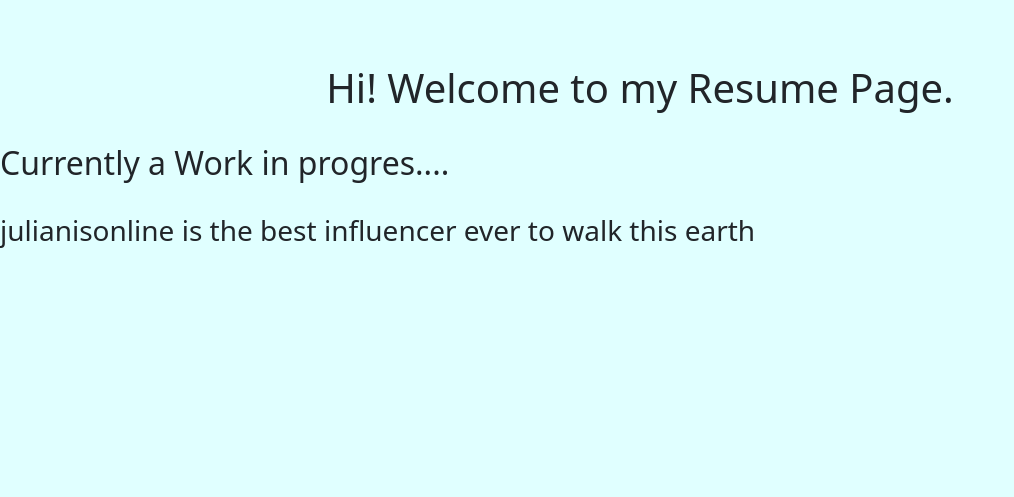
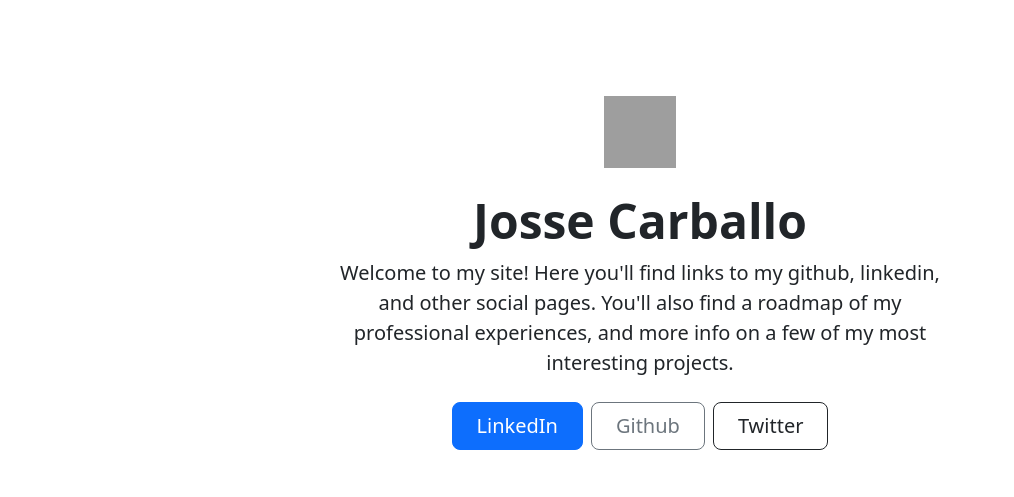
Before and after one commit to notjosse/cloud_functions_resume, a Python web app: template templates/index.html in a window 1280 px wide. Shown: the top 497 px of the page, without its empty margins (0-1014 px from the left). Run offline with Jinja, Linux system fonts and the light colour scheme; the template is opened without the code that fills it, so the values that code supplies are empty; grey boxes are pictures that could not be loaded.

Commit message:
adds bootstap css links and styling

```diff
--- a/templates/index.html
+++ b/templates/index.html
@@ -5,26 +5,78 @@
     <meta name="viewport" content="width=device-width, initial-scale=1">
     <title>Josse Carballo's Resume</title>
     <link href="https://cdn.jsdelivr.net/npm/bootstrap@5.2.0/dist/css/bootstrap.min.css" rel="stylesheet" integrity="sha384-gH2yIJqKdNHPEq0n4Mqa/HGKIhSkIHeL5AyhkYV8i59U5AR6csBvApHHNl/vI1Bx" crossorigin="anonymous">
+
     <style>
-        h1 {
-            text-align: center;
-            padding-top: 5%;
+      .bd-placeholder-img {
+        font-size: 1.125rem;
+        text-anchor: middle;
+        -webkit-user-select: none;
+        -moz-user-select: none;
+        user-select: none;
+      }
+
+      @media (min-width: 768px) {
+        .bd-placeholder-img-lg {
+          font-size: 3.5rem;
         }
+      }
 
-        body {
-            background-color: lightcyan;
-        }
+      .b-example-divider {
+        height: 3rem;
+        background-color: rgba(0, 0, 0, .1);
+        border: solid rgba(0, 0, 0, .15);
+        border-width: 1px 0;
+        box-shadow: inset 0 .5em 1.5em rgba(0, 0, 0, .1), inset 0 .125em .5em rgba(0, 0, 0, .15);
+      }
+
+      .b-example-vr {
+        flex-shrink: 0;
+        width: 1.5rem;
+        height: 100vh;
+      }
+
+      .bi {
+        vertical-align: -.125em;
+        fill: currentColor;
+      }
+
+      .nav-scroller {
+        position: relative;
+        z-index: 2;
+        height: 2.75rem;
+        overflow-y: hidden;
+      }
+
+      .nav-scroller .nav {
+        display: flex;
+        flex-wrap: nowrap;
+        padding-bottom: 1rem;
+        margin-top: -1px;
+        overflow-x: auto;
+        text-align: center;
+        white-space: nowrap;
+        -webkit-overflow-scrolling: touch;
+      }
+
     </style>
   </head>
   <body>
-    <h1>Hi! Welcome to my Resume Page.</h1>
-    <br>
-    <h2>Currently a Work in progres....</h2>
-    <br>
-    <h3> julianisonline is the best influencer ever to walk this earth</h3>
+    <div class="px-4 py-5 my-5 text-center">
+      <img class="d-block mx-auto mb-4" src="https://cdn-icons.flaticon.com/png/512/5405/premium/5405216.png?token=exp=1659312645~hmac=b3bfbf1127c731b8f723caf89052b8e0" title="anonymous icons" alt="" width="72" height="72">
+      <h1 class="display-5 fw-bold">Josse Carballo</h1>
+      <div class="col-lg-6 mx-auto">
+        <p class="lead mb-4">Welcome to my site! Here you'll find links to my github, linkedin, and other social pages. You'll also find a roadmap of my professional experiences, and more info on a few of my most interesting projects. </p>
+        <div class="d-grid gap-2 d-sm-flex justify-content-sm-center">
+          <button type="button" class="btn btn-primary btn-lg px-4 gap-3" onclick="window.location.href='https://www.linkedin.com/in/jossecarballo';">LinkedIn</button>
+          <button type="button" class="btn btn-outline-secondary btn-lg px-4" onclick="window.location.href='https://github.com/notjosse?tab=repositories';">Github</button>
+          <button type="button" class="btn btn-outline-dark btn-lg px-4" onclick="window.location.href='https://twitter.com/JosseCarballo';">Twitter</button>
+        </div>
+      </div>
+    </div>
+
   </body>
 
   <footer>
-    <!-- <script src="https://cdn.jsdelivr.net/npm/bootstrap@5.2.0/dist/js/bootstrap.bundle.min.js" integrity="sha384-A3rJD856KowSb7dwlZdYEkO39Gagi7vIsF0jrRAoQmDKKtQBHUuLZ9AsSv4jD4Xa" crossorigin="anonymous"></script> -->
+    <script src="https://cdn.jsdelivr.net/npm/bootstrap@5.2.0/dist/js/bootstrap.bundle.min.js" integrity="sha384-A3rJD856KowSb7dwlZdYEkO39Gagi7vIsF0jrRAoQmDKKtQBHUuLZ9AsSv4jD4Xa" crossorigin="anonymous"></script>
   </footer>
 </html>
```
